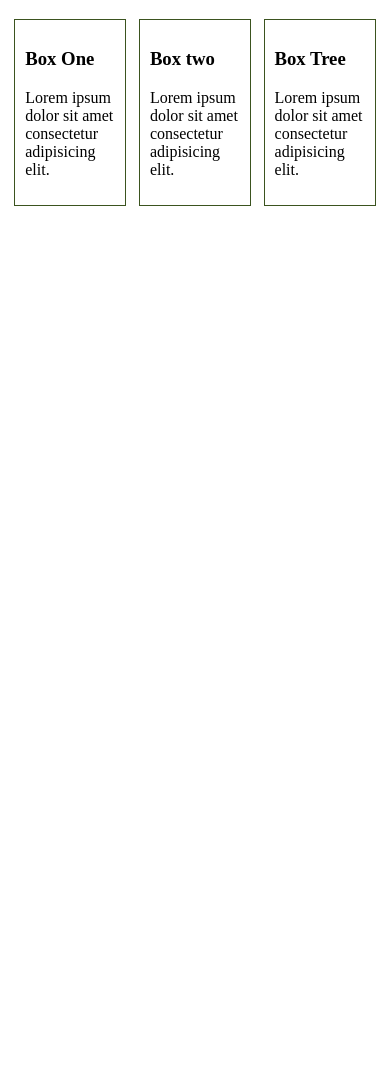
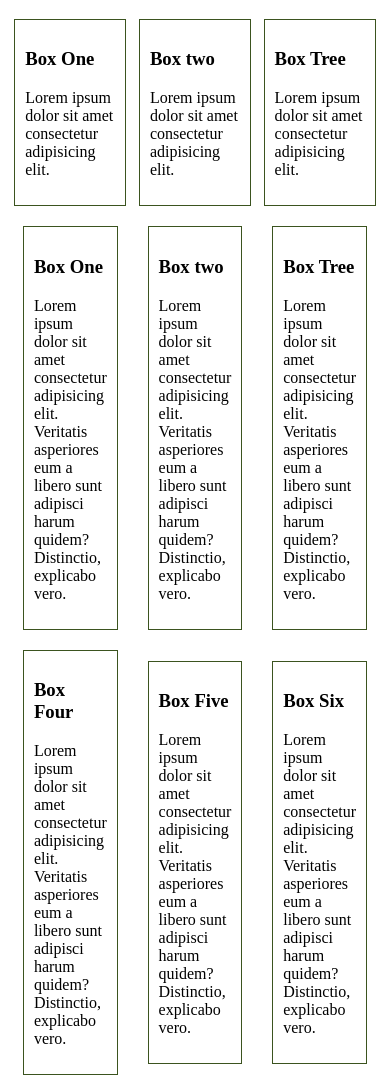
Before and after one commit to liraUnik/flex-box-css, a plain HTML site: page index.html in a window 390 px wide. Shown: the part 1098-2181 px from the top of the page. Before the commit the page ends 1312 px from the top, so only its background shows below. Drawn offline with Linux system fonts and the light colour scheme.

Commit message:
responsive in small screen

```diff
--- a/index.html
+++ b/index.html
@@ -82,5 +82,56 @@
         <p>Lorem ipsum dolor sit amet consectetur adipisicing elit.</p>
       </div>
     </div>
+    <!-- make responsive in small screen -->
+    <div class="container-6">
+      <div class="container-6-box">
+        <h3>Box One</h3>
+        <p>
+          Lorem ipsum dolor sit amet consectetur adipisicing elit. Veritatis
+          asperiores eum a libero sunt adipisci harum quidem? Distinctio,
+          explicabo vero.
+        </p>
+      </div>
+      <div class="container-6-box">
+        <h3>Box two</h3>
+        <p>
+          Lorem ipsum dolor sit amet consectetur adipisicing elit. Veritatis
+          asperiores eum a libero sunt adipisci harum quidem? Distinctio,
+          explicabo vero.
+        </p>
+      </div>
+      <div class="container-6-box">
+        <h3>Box Tree</h3>
+        <p>
+          Lorem ipsum dolor sit amet consectetur adipisicing elit. Veritatis
+          asperiores eum a libero sunt adipisci harum quidem? Distinctio,
+          explicabo vero.
+        </p>
+      </div>
+      <div class="container-6-box">
+        <h3>Box Four</h3>
+        <p>
+          Lorem ipsum dolor sit amet consectetur adipisicing elit. Veritatis
+          asperiores eum a libero sunt adipisci harum quidem? Distinctio,
+          explicabo vero.
+        </p>
+      </div>
+      <div class="container-6-box">
+        <h3>Box Five</h3>
+        <p>
+          Lorem ipsum dolor sit amet consectetur adipisicing elit. Veritatis
+          asperiores eum a libero sunt adipisci harum quidem? Distinctio,
+          explicabo vero.
+        </p>
+      </div>
+      <div class="container-6-box">
+        <h3>Box Six</h3>
+        <p>
+          Lorem ipsum dolor sit amet consectetur adipisicing elit. Veritatis
+          asperiores eum a libero sunt adipisci harum quidem? Distinctio,
+          explicabo vero.
+        </p>
+      </div>
+    </div>
   </body>
 </html>
--- a/style.css
+++ b/style.css
@@ -16,7 +16,8 @@
   margin-top: 20px;
 }
 .container-4 div,
-.container-5 div {
+.container-5 div,
+.container-6 div {
   border: 1px #3b531f solid;
   padding: 10px;
   margin-top: 20px;
@@ -102,3 +103,20 @@
 .container-5-box {
   width: 30%;
 }
+
+/* make responsive in small screeen */
+
+.container-6 {
+  display: flex;
+  flex-wrap: wrap;
+  justify-content: space-around;
+  height: 1%;
+  align-items: center;
+}
+
+.container-6-box {
+  flex-basis: 5%;
+  flex-wrap: wrap;
+  height: 23%;
+  flex-shrink: inherit;
+}
```
